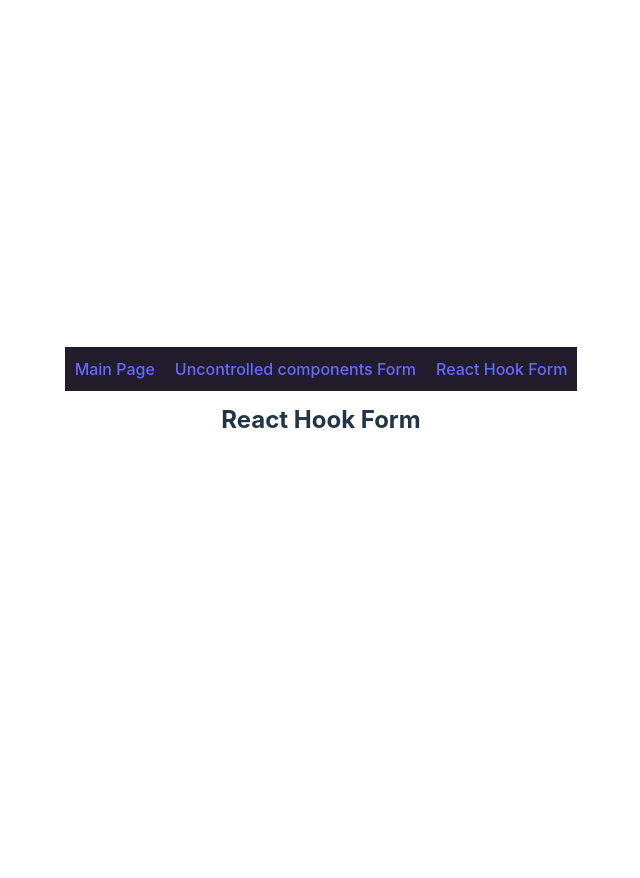
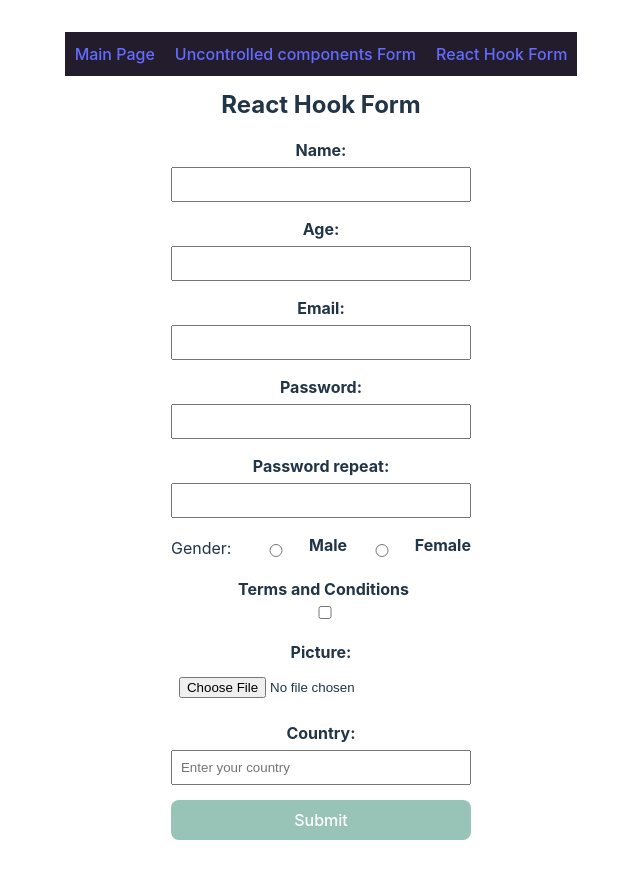
Before and after one commit to Ir4D/rsschool_REACT2023Q4, a React (Vite) app: page /react-hook in a window 1280 px wide. Shown: the top 878 px of the page, without its empty margins (319-959 px from the left). Before the commit the page ends 800 px from the top, so only its background shows below. Built offline with nearby package versions, Linux system fonts and the light colour scheme.

Commit message:
feat: add react hook form

```diff
--- a/package.json
+++ b/package.json
@@ -35,11 +35,13 @@
     "axios": "^1.6.2",
     "react": "^18.2.0",
     "react-dom": "^18.2.0",
+    "react-hook-form": "^7.48.2",
     "react-redux": "^8.1.3",
     "react-router-dom": "^6.20.1",
     "redux": "^4.2.1"
   },
   "devDependencies": {
+    "@hookform/devtools": "^4.3.1",
     "@types/react": "^18.2.37",
     "@types/react-dom": "^18.2.15",
     "@typescript-eslint/eslint-plugin": "^6.13.1",
--- a/src/pages/FormReactHook.tsx
+++ b/src/pages/FormReactHook.tsx
@@ -1,9 +1,100 @@
+import { useForm } from 'react-hook-form';
+import { DevTool } from '@hookform/devtools';
+
+import './pages.css';
+
+type FormTypes = {
+  nameR: string;
+  ageR: number;
+  emailR: string;
+  pswR: string;
+  pswRepR: string;
+  genderR: string;
+  termsR: string;
+  countryR: string;
+  imageR: string;
+};
+
 const FormReactHook = () => {
+  const form = useForm<FormTypes>();
+  const { register, control, handleSubmit } = form;
+
+  const onSubmit = (data: FormTypes) => {
+    console.log(data);
+  };
+
   return (
     <>
       <h1 className="form-title rHookForm-title">React Hook Form</h1>
+      <div className="form rHookForm-form">
+        <form onSubmit={handleSubmit(onSubmit)}>
+          <div className="form-field form-name rHookForm-name">
+            <label htmlFor="nameR">Name:</label>
+            <input type="text" id="nameR" {...register('nameR')} />
+          </div>
+          <div className="form-field form-age rHookForm-age">
+            <label>Age:</label>
+            <input type="number" id="ageR" {...register('ageR')} />
+          </div>
+          <div className="form-field form-email rHookForm-email">
+            <label>Email:</label>
+            <input type="email" id="emailR" {...register('emailR')} />
+          </div>
+          <div className="form-field form-psw rHookForm-psw">
+            <label>Password:</label>
+            <input type="password" id="pswR" {...register('pswR')} />
+          </div>
+          <div className="form-field form-pswRep rHookForm-pswRep">
+            <label>Password repeat:</label>
+            <input type="password" id="pswRepR" {...register('pswRepR')} />
+          </div>
+          <div className="form-field form-gender rHookForm-gender">
+            <span>Gender:</span>
+            <input
+              type="radio"
+              id="genderMale"
+              value="Male"
+              {...register('genderR')}
+            />
+            <label htmlFor="genderMale">Male</label>
+            <input
+              type="radio"
+              id="genderFemale"
+              value="Female"
+              {...register('genderR')}
+            />
+            <label htmlFor="genderFemale">Female</label>
+          </div>
+          <div className="form-field form-terms rHookForm-terms">
+            <label>Terms and Conditions</label>
+            <input type="checkbox" id="termsR" {...register('termsR')} />
+          </div>
+          <div className="form-field form-img rHookForm-img">
+            <label>Picture:</label>
+            <input
+              type="file"
+              id="imageR"
+              accept="image/png, image/jpeg"
+              {...register('imageR')}
+            />
+          </div>
+          <div className="form-field form-country rHookForm-country">
+            <label htmlFor="country">Country:</label>
+            <input
+              type="text"
+              placeholder="Enter your country"
+              id="countryR"
+              {...register('countryR')}
+            />
+          </div>
+          <button className="form-field form-btn rHookForm-btn" type="submit">
+            Submit
+          </button>
+        </form>
+        <DevTool control={control} />
+      </div>
     </>
-  )
+  );
 };
 
 export default FormReactHook;
--- a/src/pages/FormUncontrComp.tsx
+++ b/src/pages/FormUncontrComp.tsx
@@ -1,6 +1,7 @@
 import React, { useState } from 'react';
 import { useRef } from 'react';
 import { useDispatch } from 'react-redux';
+import { useNavigate } from 'react-router-dom';
 import {
   updateAge,
   updateCountry,
@@ -12,7 +13,6 @@ import {
   updateImage,
 } from '../reducer';
 import Autocomplete from '../components/Autocomplete';
-import { useNavigate } from 'react-router-dom';
 
 import './pages.css';
 
```
Also changed, not shown: 1 other file (tests, documents, lock files or other folders).
